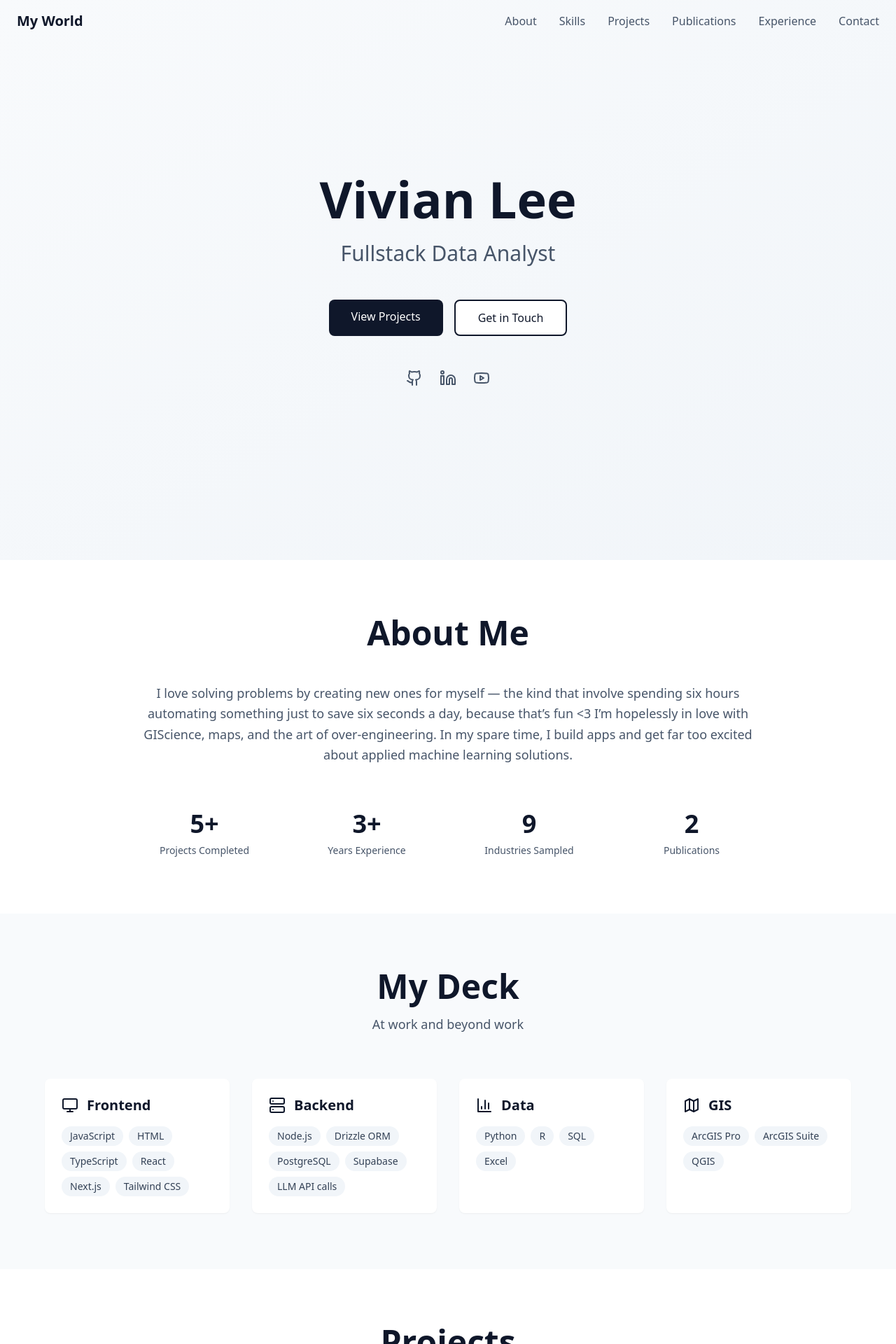
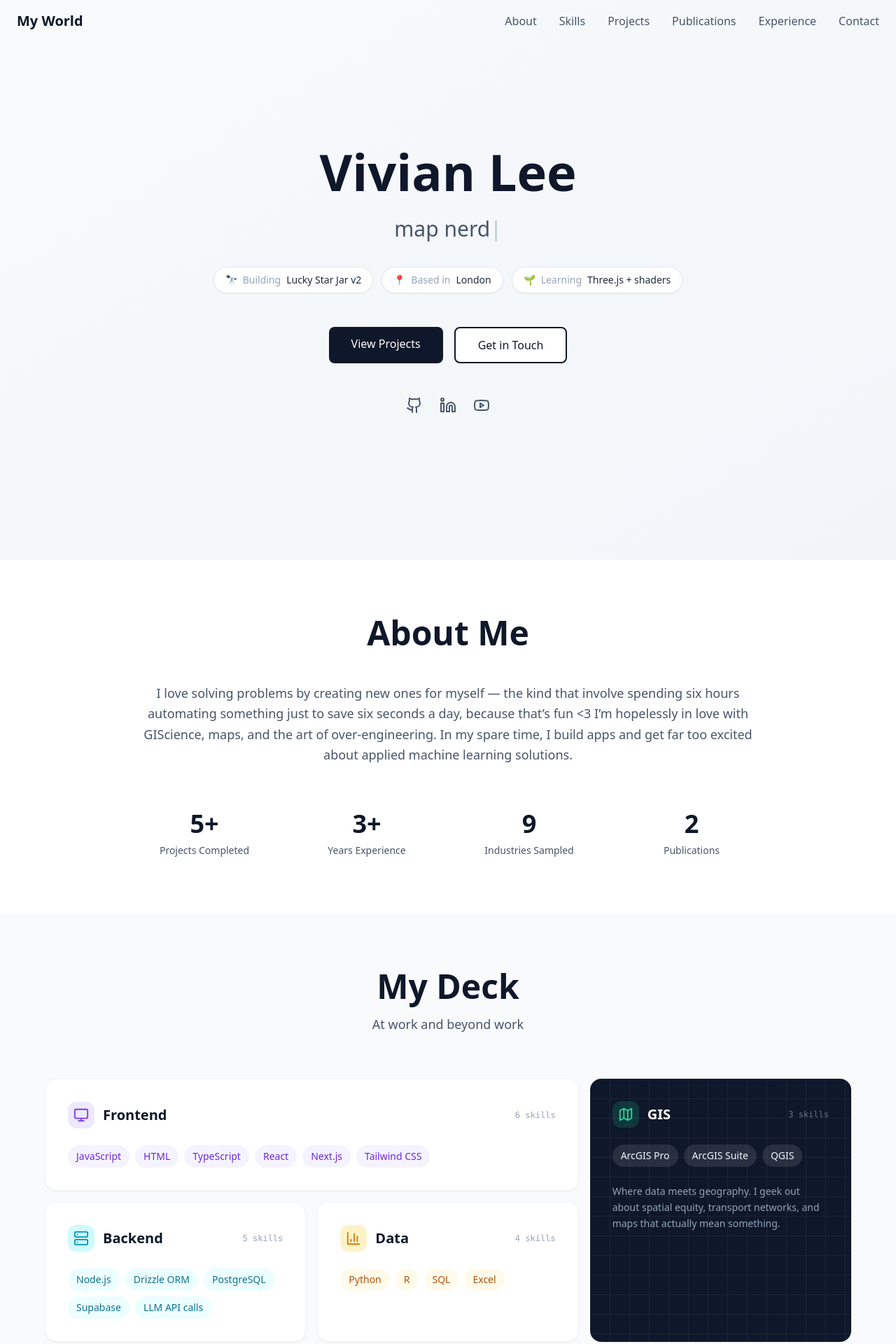
Before and after one commit to vvvvvvvvvivvi/portfolio, a React (Vite) app: page / in a window 1280 px wide. Shown: the top 1920 px of the page at 70% size. Built offline with nearby package versions, Linux system fonts and the light colour scheme.

Commit message:
Update: journal and chore-to-mate

```diff
--- a/src/components/Hero.tsx
+++ b/src/components/Hero.tsx
@@ -1,7 +1,56 @@
 import { Github, Linkedin, Youtube } from 'lucide-react';
+import React, { useEffect, useState } from 'react';
 import { personalInfo } from '../data/portfolio-data';
 
+const IDENTITIES = [
+  'fullstack data analyst',
+  'map nerd',
+  'over-engineer by choice',
+  'data witch',
+  'gis researcher',
+];
+
+const CURRENTLY = [
+  { icon: '🔭', label: 'Building', value: 'Lucky Star Jar v2' },
+  { icon: '📍', label: 'Based in', value: 'London' },
+  { icon: '🌱', label: 'Learning', value: 'Three.js + shaders' },
+];
+
 const Hero = () => {
+  const [displayText, setDisplayText] = useState('');
+  const [wordIndex, setWordIndex] = useState(0);
+  const [isDeleting, setIsDeleting] = useState(false);
+  const [isPaused, setIsPaused] = useState(false);
+
+  useEffect(() => {
+    const currentWord = IDENTITIES[wordIndex];
+
+    if (isPaused) {
+      const timeout = setTimeout(() => {
+        setIsPaused(false);
+        setIsDeleting(true);
+      }, 2000);
+      return () => clearTimeout(timeout);
+    }
+
+    const timeout = setTimeout(() => {
+      if (!isDeleting) {
+        const next = currentWord.slice(0, displayText.length + 1);
+        setDisplayText(next);
+        if (next === currentWord) setIsPaused(true);
+      } else {
+        const next = displayText.slice(0, -1);
+        setDisplayText(next);
+        if (next === '') {
+          setIsDeleting(false);
+          setWordIndex((i) => (i + 1) % IDENTITIES.length);
+        }
+      }
+    }, isDeleting ? 45 : 95);
+
+    return () => clearTimeout(timeout);
+  }, [displayText, isDeleting, wordIndex, isPaused]);
+
   return (
     <section id="hero" className="min-h-screen flex items-center justify-center bg-gradient-to-br from-slate-50 to-slate-100">
       <div className="container mx-auto px-6 py-20">
@@ -9,12 +58,27 @@ const Hero = () => {
           <h1 className="text-5xl md:text-7xl font-bold text-slate-900 mb-6">
             {personalInfo.name}
           </h1>
-          <p className="text-2xl md:text-3xl text-slate-600 mb-4">
-            {personalInfo.title}
-          </p>
-          <p className="text-lg text-slate-500 mb-12">
-            {personalInfo.tagline}
-          </p>
+
+          <div className="min-h-[2.25rem] md:min-h-[2.75rem] flex items-center justify-center mb-8">
+            <p className="text-2xl md:text-3xl text-slate-600">
+              {displayText}
+              <span className="animate-pulse text-slate-400">|</span>
+            </p>
+          </div>
+
+          {/* Currently block */}
+          <div className="flex flex-wrap justify-center gap-2 md:gap-3 mb-12">
+            {CURRENTLY.map(({ icon, label, value }) => (
+              <div
+                key={label}
+                className="flex items-center gap-2 px-4 py-2 bg-white border border-slate-200 rounded-full text-sm text-slate-700 shadow-sm hover:shadow-md hover:border-slate-300 transition-all"
+              >
+                <span role="img" aria-label={label}>{icon}</span>
+                <span className="text-slate-400">{label}</span>
+                <span className="font-medium text-slate-800">{value}</span>
+              </div>
+            ))}
+          </div>
 
           <div className="flex flex-wrap justify-center gap-4 mb-12">
             <a
--- a/src/components/Skills.tsx
+++ b/src/components/Skills.tsx
@@ -1,16 +1,12 @@
+import React from 'react';
 import { Monitor, Server, BarChart3, Map } from 'lucide-react';
 import { skills } from '../data/portfolio-data';
 
 const Skills = () => {
-    const categoryIcons = {
-    Frontend: Monitor,
-    Backend: Server,
-    Data: BarChart3,
-    GIS: Map,
-  };
-
-
-  const categories = ['Frontend', 'Backend', 'Data', 'GIS'] as const;
+  const frontend = skills.filter((s) => s.category === 'Frontend');
+  const backend  = skills.filter((s) => s.category === 'Backend');
+  const data     = skills.filter((s) => s.category === 'Data');
+  const gis      = skills.filter((s) => s.category === 'GIS');
 
   return (
     <section id="skills" className="py-20 bg-slate-50">
@@ -23,32 +19,107 @@ const Skills = () => {
             At work and beyond work
           </p>
 
-          <div className="grid md:grid-cols-2 lg:grid-cols-4 gap-8">
-            {categories.map((category) => {
-              const categorySkills = skills.filter((skill) => skill.category === category);
-              if (categorySkills.length === 0) return null;
+          {/* Bento grid */}
+          <div className="grid grid-cols-1 md:grid-cols-2 lg:grid-cols-3 gap-4 auto-rows-auto">
 
-              const Icon = categoryIcons[category];
-
-              return (
-                <div key={category} className="bg-white rounded-lg p-6 shadow-sm hover:shadow-md transition-shadow">
-                  <div className="flex items-center gap-3 mb-4">
-                    <Icon className="text-slate-900" size={24} />
-                    <h3 className="text-xl font-semibold text-slate-900">{category}</h3>
+            {/* Frontend — featured large tile */}
+            <div className="lg:col-span-2 bg-white rounded-2xl p-8 shadow-sm hover:shadow-md transition-all border border-slate-100 group">
+              <div className="flex items-center gap-3 mb-6">
+                <div className="p-2 bg-violet-100 rounded-xl group-hover:bg-violet-200 transition-colors">
+                  <Monitor className="text-violet-600" size={22} />
+                </div>
+                <h3 className="text-xl font-semibold text-slate-900">Frontend</h3>
+                <span className="ml-auto text-xs text-slate-400 font-mono">{frontend.length} skills</span>
               </div>
               <div className="flex flex-wrap gap-2">
-                    {categorySkills.map((skill) => (
+                {frontend.map((skill) => (
                   <span
                     key={skill.name}
-                        className="px-3 py-1 bg-slate-100 text-slate-700 rounded-full text-sm"
+                    className="px-3 py-1.5 bg-violet-50 text-violet-700 rounded-full text-sm font-medium hover:bg-violet-100 transition-colors cursor-default"
                   >
                     {skill.name}
                   </span>
                 ))}
               </div>
             </div>
-              );
-            })}
+
+            {/* GIS — dark tall tile, spans 2 rows on lg */}
+            <div className="md:col-span-2 lg:col-span-1 lg:row-span-2 bg-slate-900 text-white rounded-2xl p-8 shadow-sm hover:shadow-md transition-all group relative overflow-hidden">
+              {/* coordinate grid texture */}
+              <div
+                className="absolute inset-0 opacity-[0.06]"
+                style={{
+                  backgroundImage:
+                    'linear-gradient(#fff 1px, transparent 1px), linear-gradient(90deg, #fff 1px, transparent 1px)',
+                  backgroundSize: '28px 28px',
+                }}
+              />
+              <div className="relative flex flex-col h-full">
+                <div className="flex items-center gap-3 mb-6">
+                  <div className="p-2 bg-emerald-500/20 rounded-xl group-hover:bg-emerald-500/30 transition-colors">
+                    <Map className="text-emerald-400" size={22} />
+                  </div>
+                  <h3 className="text-xl font-semibold">GIS</h3>
+                  <span className="ml-auto text-xs text-slate-500 font-mono">{gis.length} skills</span>
+                </div>
+                <div className="flex flex-wrap gap-2">
+                  {gis.map((skill) => (
+                    <span
+                      key={skill.name}
+                      className="px-3 py-1.5 bg-white/10 text-slate-100 rounded-full text-sm font-medium hover:bg-white/20 transition-colors cursor-default"
+                    >
+                      {skill.name}
+                    </span>
+                  ))}
+                </div>
+                <p className="mt-6 text-sm text-slate-400 leading-relaxed">
+                  Where data meets geography. I geek out about spatial equity, transport networks, and maps that actually mean something.
+                </p>
+              </div>
+            </div>
+
+            {/* Backend */}
+            <div className="bg-white rounded-2xl p-8 shadow-sm hover:shadow-md transition-all border border-slate-100 group">
+              <div className="flex items-center gap-3 mb-6">
+                <div className="p-2 bg-cyan-100 rounded-xl group-hover:bg-cyan-200 transition-colors">
+                  <Server className="text-cyan-600" size={22} />
+                </div>
+                <h3 className="text-xl font-semibold text-slate-900">Backend</h3>
+                <span className="ml-auto text-xs text-slate-400 font-mono">{backend.length} skills</span>
+              </div>
+              <div className="flex flex-wrap gap-2">
+                {backend.map((skill) => (
+                  <span
+                    key={skill.name}
+                    className="px-3 py-1.5 bg-cyan-50 text-cyan-700 rounded-full text-sm font-medium hover:bg-cyan-100 transition-colors cursor-default"
+                  >
+                    {skill.name}
+                  </span>
+                ))}
+              </div>
+            </div>
+
+            {/* Data */}
+            <div className="bg-white rounded-2xl p-8 shadow-sm hover:shadow-md transition-all border border-slate-100 group">
+              <div className="flex items-center gap-3 mb-6">
+                <div className="p-2 bg-amber-100 rounded-xl group-hover:bg-amber-200 transition-colors">
+                  <BarChart3 className="text-amber-600" size={22} />
+                </div>
+                <h3 className="text-xl font-semibold text-slate-900">Data</h3>
+                <span className="ml-auto text-xs text-slate-400 font-mono">{data.length} skills</span>
+              </div>
+              <div className="flex flex-wrap gap-2">
+                {data.map((skill) => (
+                  <span
+                    key={skill.name}
+                    className="px-3 py-1.5 bg-amber-50 text-amber-700 rounded-full text-sm font-medium hover:bg-amber-100 transition-colors cursor-default"
+                  >
+                    {skill.name}
+                  </span>
+                ))}
+              </div>
+            </div>
+
           </div>
         </div>
       </div>
--- a/src/data/portfolio-data.ts
+++ b/src/data/portfolio-data.ts
@@ -107,11 +107,19 @@ export interface Project {
     },
     {
         id: '5',
-        title: 'Recipee',
+        title: 'Recibee',
         description: 'Recibee is a start-up idea. It is a web app/ IOS app that personalises cooking through intelligent recipe recommendations. Users log their available ingredients and kitchen tools, and the app suggests recipes or ingredient substitutions powered by an LLM processor and external recipe APIs. It dynamically adjusts portions, proposes replacements for missing ingredients, and learns user preferences over time.',
         technologies: ['React', 'Tailwind CSS', 'Node.js', 'PostgreSQL', 'Drizzle ORM', 'OpenAI API', 'pnpm'],
         //liveUrl: 'https://example.com',
         githubUrl: 'https://github.com/vvvvvvvvvivvi/recibeeSandbox',
+      },
+      {
+        id: '6',
+        title: 'Chore-to-Mate',
+        description: "A play on the Japanese word 'ちょっと待って' (chotto matte — wait a minute) and the very British 'mate'. Working as a software developer, I got hooked on how DevOps tooling makes task ownership and accountability almost frictionless — tickets, assignments, clear status. Then I'd come home to a flat where dishes were piling up and neither I nor my flatmate (both deeply conflict avoidant) would say anything. Chore-to-Mate brings that same accountability structure to shared living: a household task manager that assigns, tracks, and rotates chores between flatmates, with an LLM on hand to suggest fair splits and nudge whoever's been 'meaning to' clean the bathroom all week.",
+        technologies: ['React', 'Tailwind CSS', 'Node.js', 'PostgreSQL', 'Drizzle ORM', 'Gemini API', 'Claude'],
+        liveUrl: 'https://chore-to-mate.vercel.app/',
+        githubUrl: 'https://github.com/vvvvvvvvvivvi/chore-to-mate',
       },
   ];
 
@@ -128,12 +136,12 @@ export interface Project {
     },
     {
       id: '2',
-      title: 'Coming soon...',
+      title: 'Connecting or dividing London? Evaluating the impact of the Elizabeth Line on job accessibility and spatial equity',
       authors: ['Vivian Lee', 'Justin van Dijk'],
-      venue: 'Coming soon...',
+      venue: 'Case Studies on Transport Policy',
       year: '2026',
-      description: 'Coming soon...',
-      //url: 'https://doi.org/your-second-publication-link',
+      description: 'An extended study of the Elizabeth Line\'s effect on job accessibility across London. While overall accessibility improves, the benefits are spatially uneven — outer London boroughs experience travel time reductions of over 40% to key employment hubs, yet persistent disparities along socioeconomic lines raise questions about who the infrastructure truly serves.',
+      url: 'https://doi.org/10.1016/j.cstp.2026.101768',
       type: 'Journal',
     }
   ];
```
Also changed, not shown: src/components/Experience.tsx (+29 -50 lines). Lines whose indentation alone changed are shown as unchanged.
